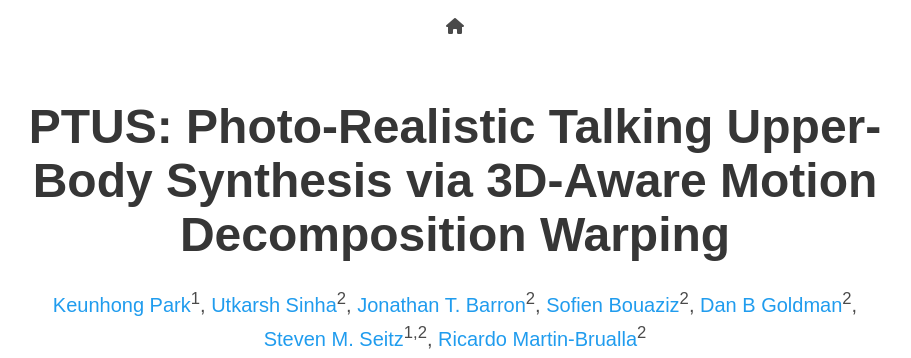
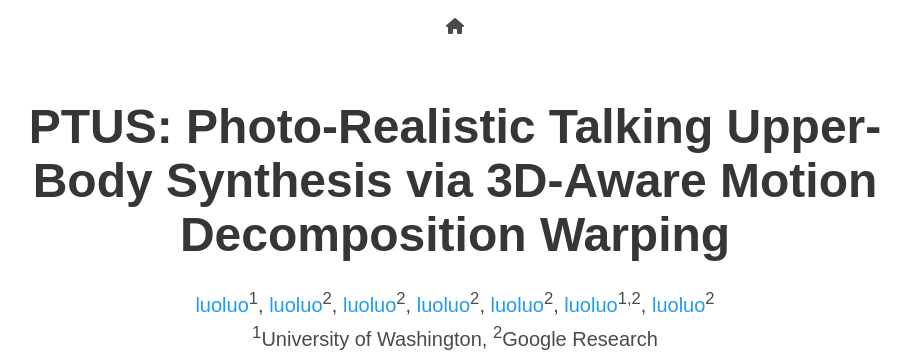
Before and after one commit to cooluoluo/test, a plain HTML site: page index.html in a window 1280 px wide. Shown: the top 358 px of the page, without its empty margins (185-1096 px from the left). Drawn offline with nearby package versions, Linux system fonts and the light colour scheme; some icons are missing; a web font is replaced by a local one.

Commit message:
Update index.html

```diff
--- a/index.html
+++ b/index.html
@@ -91,23 +91,23 @@
           <h1 class="title is-1 publication-title">PTUS: Photo-Realistic Talking Upper-Body Synthesis via 3D-Aware Motion Decomposition Warping</h1>
           <div class="is-size-5 publication-authors">
             <span class="author-block">
-              <a href="https://keunhong.com">Keunhong Park</a><sup>1</sup>,</span>
+              <a href="https://keunhong.com">luoluo</a><sup>1</sup>,</span>
             <span class="author-block">
-              <a href="https://utkarshsinha.com">Utkarsh Sinha</a><sup>2</sup>,</span>
+              <a href="https://utkarshsinha.com">luoluo</a><sup>2</sup>,</span>
             <span class="author-block">
-              <a href="https://jonbarron.info">Jonathan T. Barron</a><sup>2</sup>,
+              <a href="https://jonbarron.info">luoluo</a><sup>2</sup>,
             </span>
             <span class="author-block">
-              <a href="http://sofienbouaziz.com">Sofien Bouaziz</a><sup>2</sup>,
+              <a href="http://sofienbouaziz.com">luoluo</a><sup>2</sup>,
             </span>
             <span class="author-block">
-              <a href="https://www.danbgoldman.com">Dan B Goldman</a><sup>2</sup>,
+              <a href="https://www.danbgoldman.com">luoluo</a><sup>2</sup>,
             </span>
             <span class="author-block">
-              <a href="https://homes.cs.washington.edu/~seitz/">Steven M. Seitz</a><sup>1,2</sup>,
+              <a href="https://homes.cs.washington.edu/~seitz/">luoluo</a><sup>1,2</sup>,
             </span>
             <span class="author-block">
-              <a href="http://www.ricardomartinbrualla.com">Ricardo Martin-Brualla</a><sup>2</sup>
+              <a href="http://www.ricardomartinbrualla.com">luoluo</a><sup>2</sup>
             </span>
           </div>
 
```
